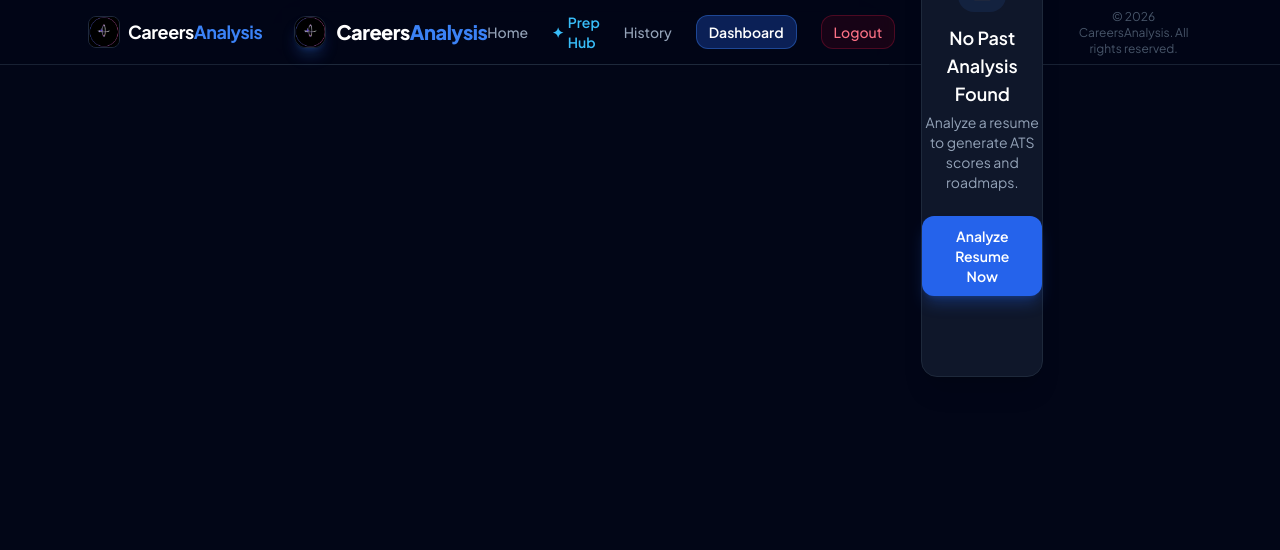
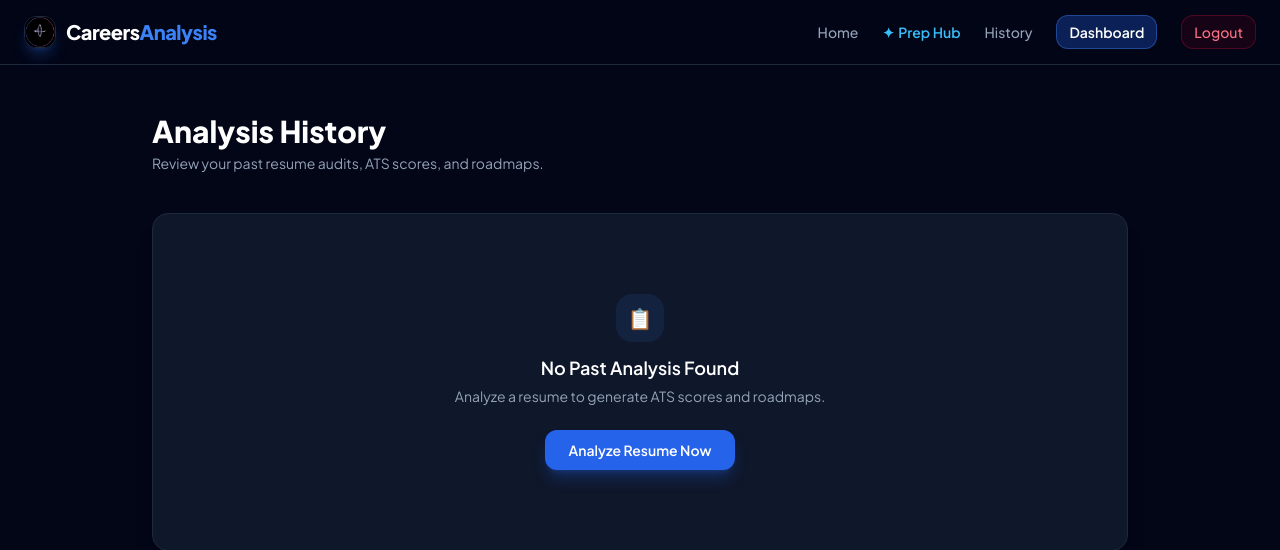
Before and after one commit to DevSatyam7/Ai-Resume-Analyzer, a Flask app: page /history in a window 1280 px wide. Shown: the top 550 px of the page. Run offline with Flask 3, Linux system fonts and the light colour scheme; the visitor is signed in with stand-in values (Sample User, id 1); some libraries are stand-ins or nearby versions.

Commit message:
Update base.html

```diff
--- a/templates/base.html
+++ b/templates/base.html
@@ -5,8 +5,8 @@
     <meta name="viewport" content="width=device-width, initial-scale=1.0">
 
     <!-- Primary SEO Meta Tags -->
-    <title>CareersAnalysis - AI Resume & Career Fit Analyzer</title>
-    <meta name="title" content="CareersAnalysis - AI Resume & Career Fit Analyzer">
+    <title>CareersAnalysis - AI Resume &amp; Career Fit Analyzer</title>
+    <meta name="title" content="CareersAnalysis - AI Resume &amp; Career Fit Analyzer">
     <meta name="description" content="Free AI-powered ATS resume checker, real-world salary estimator, and targeted career roadmap generator. Analyze skill gaps and get exam practice questions.">
     <meta name="keywords" content="AI Resume Analyzer, ATS Score Checker, Salary Estimator, Tech Career Roadmap, Exam Syllabus, Mock Interview Viva">
     <meta name="author" content="CareersAnalysis">
@@ -17,13 +17,13 @@
     <meta property="og:type" content="website">
     <meta property="og:url" content="https://ai-resume-analyzer-2jxj.onrender.com/">
     <meta property="og:site_name" content="CareersAnalysis">
-    <meta property="og:title" content="CareersAnalysis - AI Resume & Career Fit Analyzer">
+    <meta property="og:title" content="CareersAnalysis - AI Resume &amp; Career Fit Analyzer">
     <meta property="og:description" content="Audit your resume for free, calculate expected pay-scale, and find missing skill gaps instantly.">
     <meta property="og:image" content="{{ url_for('static', filename='favicon.png', _external=True) }}">
 
     <!-- Twitter Preview Cards -->
     <meta name="twitter:card" content="summary">
-    <meta name="twitter:title" content="CareersAnalysis - AI Resume & Career Fit Analyzer">
+    <meta name="twitter:title" content="CareersAnalysis - AI Resume &amp; Career Fit Analyzer">
     <meta name="twitter:description" content="Free ATS score auditor and tailored roadmap generator for engineers and competitive exams.">
     <meta name="twitter:image" content="{{ url_for('static', filename='favicon.png', _external=True) }}">
 
@@ -42,23 +42,11 @@
 </head>
 <body class="bg-slate-950 text-slate-100 min-h-screen flex flex-col justify-between antialiased selection:bg-blue-600 selection:text-white">
 
-    <!-- Responsive Navbar -->
-    <header class="w-full border-b border-slate-800/80 bg-slate-950/90 backdrop-blur-md sticky top-0 z-50">
-        <div class="max-w-6xl mx-auto px-4 sm:px-6 h-16 flex items-center justify-between gap-2">
-
-            <!-- Brand Logo -->
-            <a href="/" class="flex items-center gap-2 flex-shrink-0">
-                <img src="{{ url_for('static', filename='favicon.png') }}" alt="Logo" class="w-8 h-8 rounded-lg object-cover border border-slate-800">
-                <span class="text-base sm:text-lg font-bold text-white tracking-tight">
-                    Careers<span class="text-blue-500">Analysis</span>
-                </span>
-            </a>
-
     <!-- Single Clean Sticky Navbar -->
     <header class="sticky top-0 z-50 backdrop-blur-xl bg-slate-950/80 border-b border-slate-800">
         <div class="max-w-7xl mx-auto px-4 sm:px-6 h-16 flex items-center justify-between">
 
-        <!-- Site Logo (Home Link) -->
+            <!-- Site Logo (Click to Home) -->
             <a href="/" class="flex items-center gap-2.5 group shrink-0">
                 <img src="{{ url_for('static', filename='favicon.png') }}" alt="Logo" class="w-8 h-8 rounded-xl object-cover shadow-lg shadow-blue-500/25 group-hover:scale-105 transition duration-300 border border-slate-800">
                 <span class="text-base sm:text-xl font-extrabold tracking-tight text-white group-hover:text-blue-400 transition">
```
Lines whose indentation alone changed are shown as unchanged.
